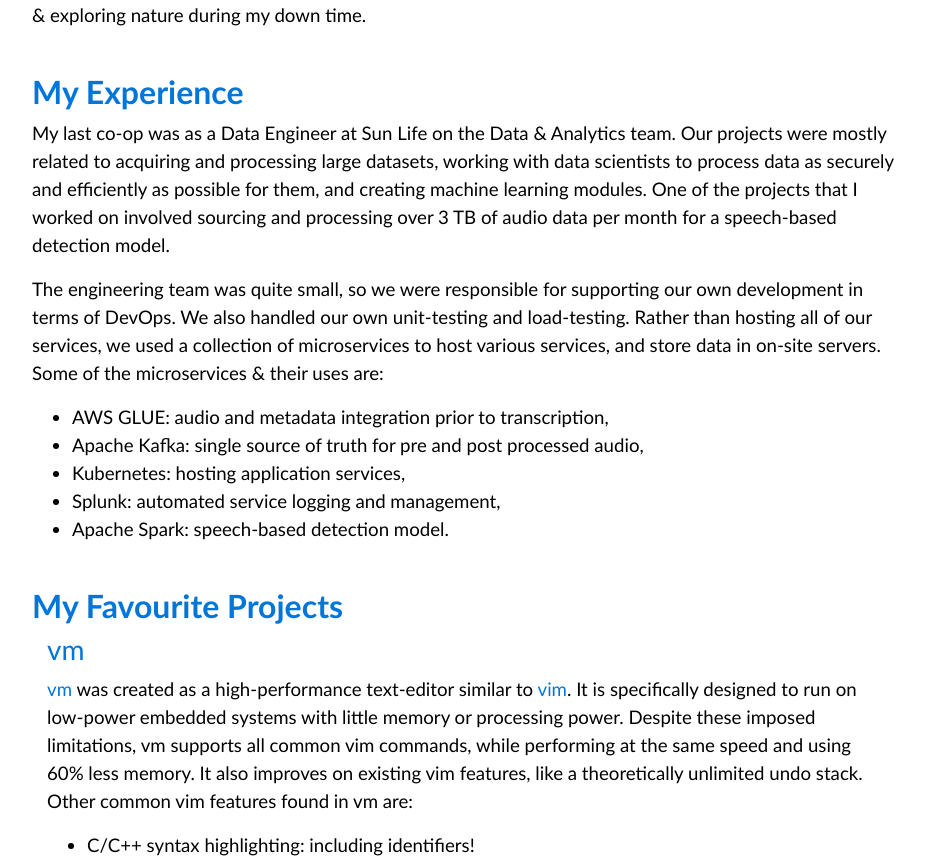
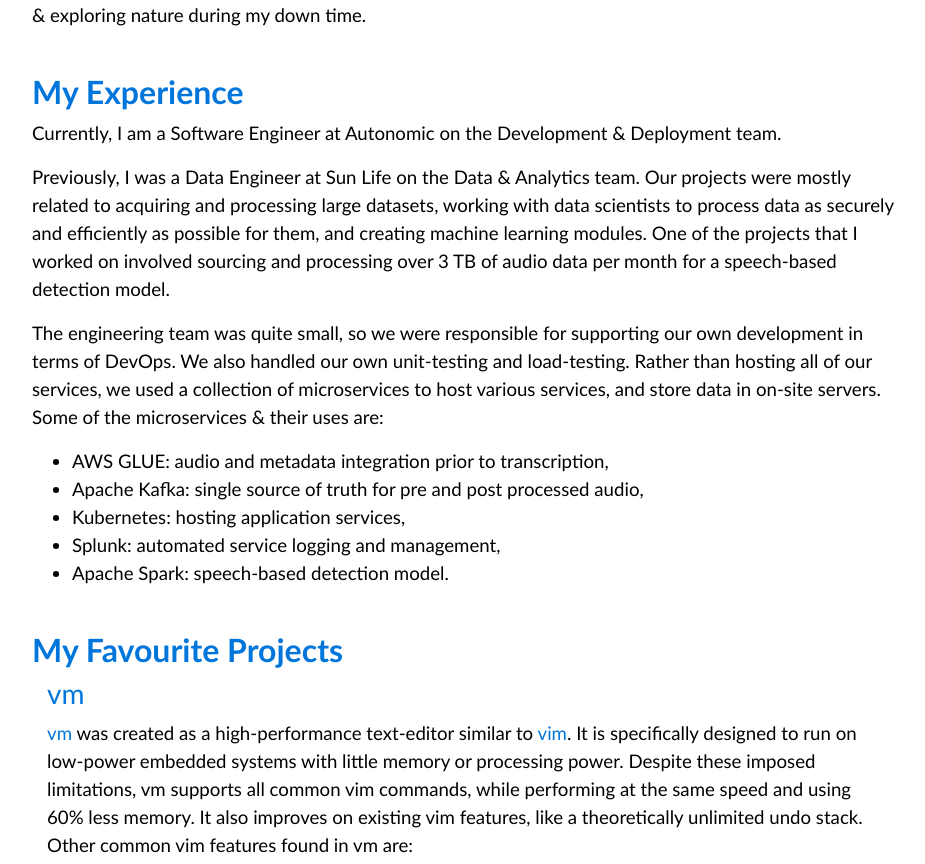
Before and after one commit to trevoryao/personal-website, a React (Create React App) app: page / in a window 1280 px wide. Shown: the part 804-1668 px from the top of the page, without its empty margins (172-1097 px from the left). Built offline with nearby package versions, Linux system fonts and the light colour scheme.

Commit message:
add line about au

```diff
--- a/src/Experience.js
+++ b/src/Experience.js
@@ -6,7 +6,10 @@
       <h2 id="experience">My Experience</h2>
       <div>
         <p>
-          My last co-op was as a Data Engineer at Sun Life on the Data &amp; Analytics team.
+          Currently, I am a Software Engineer at Autonomic on the Development &amp; Deployment team.
+        </p>
+        <p>
+          Previously, I was a Data Engineer at Sun Life on the Data &amp; Analytics team.
           Our projects were mostly related to acquiring and processing large datasets, working with data
           scientists to process data as securely and efficiently as possible for them, and creating
           machine learning modules. One of the projects that I worked on involved sourcing and processing
```
